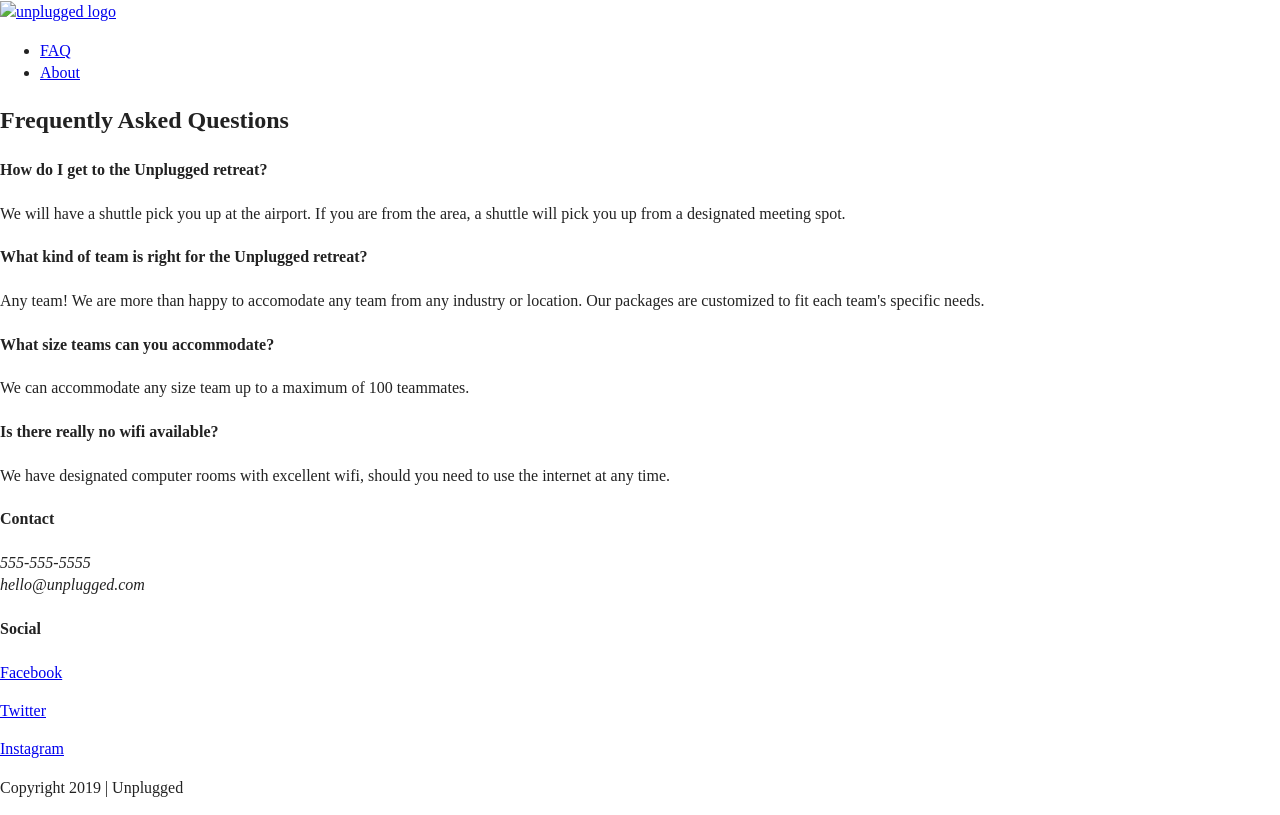
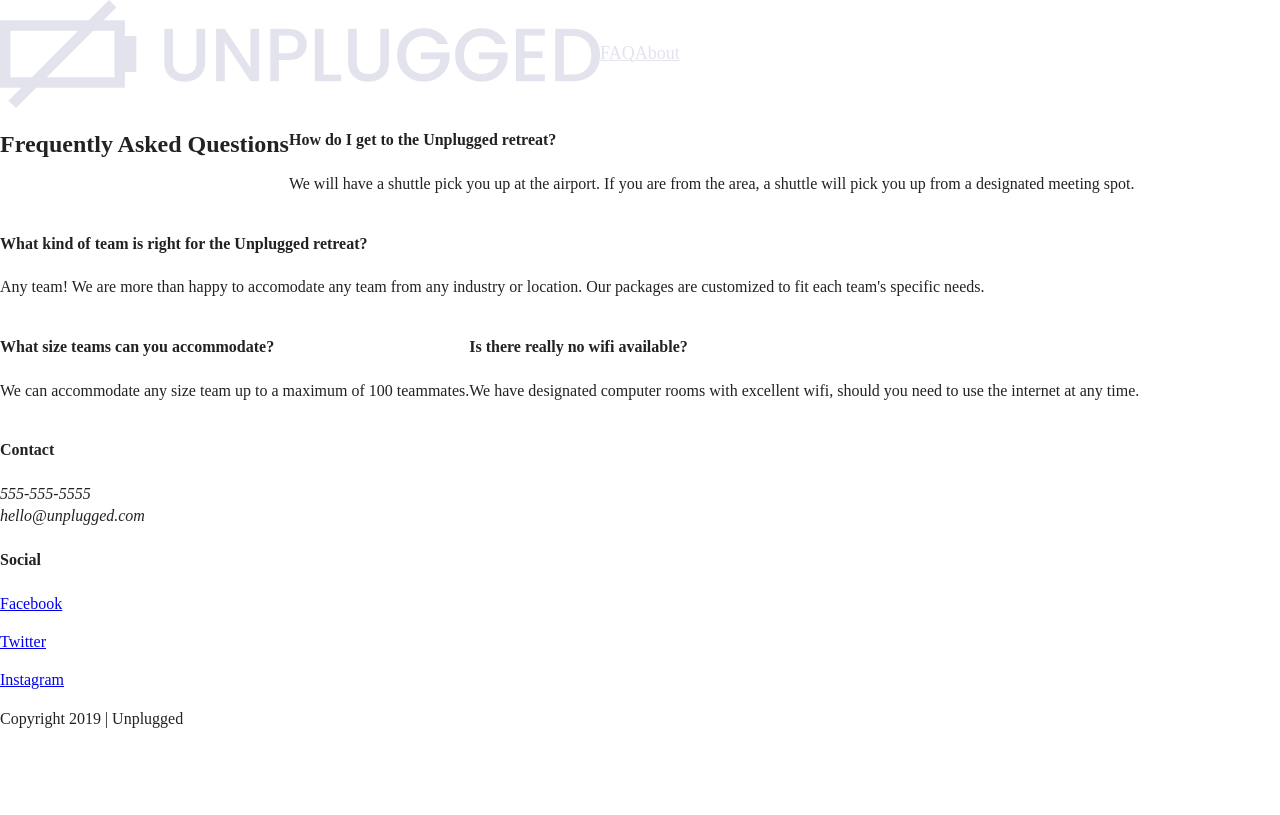
Before and after one commit to madelinekreiff/unplugged-retreat, a website: page faq/index.html in a window 1280 px wide. Drawn offline with Linux system fonts and the light colour scheme.

Commit message:
Initial layout configuration using flex and row wrap

```diff
--- a/css/main.css
+++ b/css/main.css
@@ -86,6 +86,85 @@ textarea {
 /* ==========================================================================
    Author's custom styles
    ========================================================================== */
+
+/* -------------------- Mobile Styles -------------------- */
+/* Base styles */
+html {
+  font-size: 16px;
+  height: 100%;
+  margin: 0;
+}
+body {
+  font-size: 1em;
+}
+/* Base layout */
+.content-wrapper {
+  max-width: 1201px;
+  width: 90%;
+}
+
+/* Flex flow layout */
+header .content-wrapper,
+.newsletter .content-wrapper,
+.features .content-wrapper,
+.reviews .content-wrapper,
+.mission .content-wrapper,
+.contact-section .content-wrapper,
+.faq-main .content-wrapper {
+  display: flex;
+  flex-flow: row wrap;
+}
+
+/* Header & Footer */
+header
+footer {
+  align-items: center;
+  display: flex;
+  flex-flow: row wrap;
+  justify-content: center;
+  width: 100%;
+}
+
+/* Nav */
+header nav {
+  align-items: center;
+  display: flex;
+  justify-content: space-around;
+}
+header nav ul {
+  display: flex;
+  padding-left: 0;
+}
+header nav ul li {
+  list-style-type: none;
+}
+header ul li a {
+  color: #e2e3ed;
+  font-size: 1.125em;
+}
+
+/* ---------- Homepage ---------- */
+/* Newsletter */
+
+
+/* Features */
+
+
+/* Reviews */
+
+
+
+/* ---------- About ---------- */
+/* Mission */
+
+
+
+
+
+
+
+
+
 
 /* ==========================================================================
    Helper classes
--- a/faq/index.html
+++ b/faq/index.html
@@ -3,7 +3,7 @@
 
 <head>
   <meta charset="utf-8">
-  <title></title>
+  <title>Unplugged | FAQ</title>
   <meta name="description" content="">
   <meta name="viewport" content="width=device-width, initial-scale=1">
 
@@ -24,14 +24,14 @@
 
 <body>
 
-  <!-- ***** HEADER ***** -->
+  <!-- ***** Header ***** -->
   <header>
     <div class="content-wrapper">
-      <!-- *** LOGO *** -->
-      <a href="../index.html"><img src="" alt="unplugged logo"></a>
-      <!-- *** DIVIDER ***-->
+      <!-- *** Logo *** -->
+      <a href="../index.html"><img src="../img/unpluggedlogo.png" alt="unplugged logo"></a>
+      <!-- *** Divider ***-->
       <div class="header-divider"></div>
-      <!-- *** NAV *** -->
+      <!-- *** Nav *** -->
       <nav>
         <ul>
           <li><a href="index.html">FAQ</a></li>
@@ -41,8 +41,8 @@
     </div> <!-- end content wrapper -->
   </header>
 
-  <!-- ***** MAIN CONTENT - FAQ ***** -->
-  <main>
+  <!-- ***** Main Content - FAQ ***** -->
+  <main class="faq-main">
     <div class="content-wrapper">
       <h2>Frequently Asked Questions</h2>
       <div class="faq-content">
@@ -74,14 +74,11 @@
     </div> <!-- end content wrapper -->
   </main>
 
-
-
-
-  <!-- ***** FOOTER ***** -->
+  <!-- ***** Footer ***** -->
   <footer>
     <div class="content-wrapper">
       <div class="footer-content">
-        <!-- *** CONTACT *** -->
+        <!-- *** Contact *** -->
         <div class="contact">
           <h4 class="footer-heading">Contact</h4>
           <address class="contact">
@@ -90,7 +87,8 @@
             </p>
           </address>
         </div> <!-- end contact -->
-        <!-- *** SOCIAL *** -->
+
+        <!-- *** Social *** -->
         <div class="social">
           <h4 class="footer-heading">Social</h4>
           <div class="social-icons">
@@ -101,7 +99,8 @@
         </div> <!-- end social -->
       </div> <!-- end footer content-->
     </div> <!-- end content wrapper -->
-    <!-- *** COPYRIGHT *** -->
+
+    <!-- *** Copyright *** -->
     <div class="copyright">
       <p>Copyright 2019 | Unplugged</p>
     </div>
```
Also changed, not shown: about/index.html (+18 -16 lines), index.html (+16 -16 lines).
